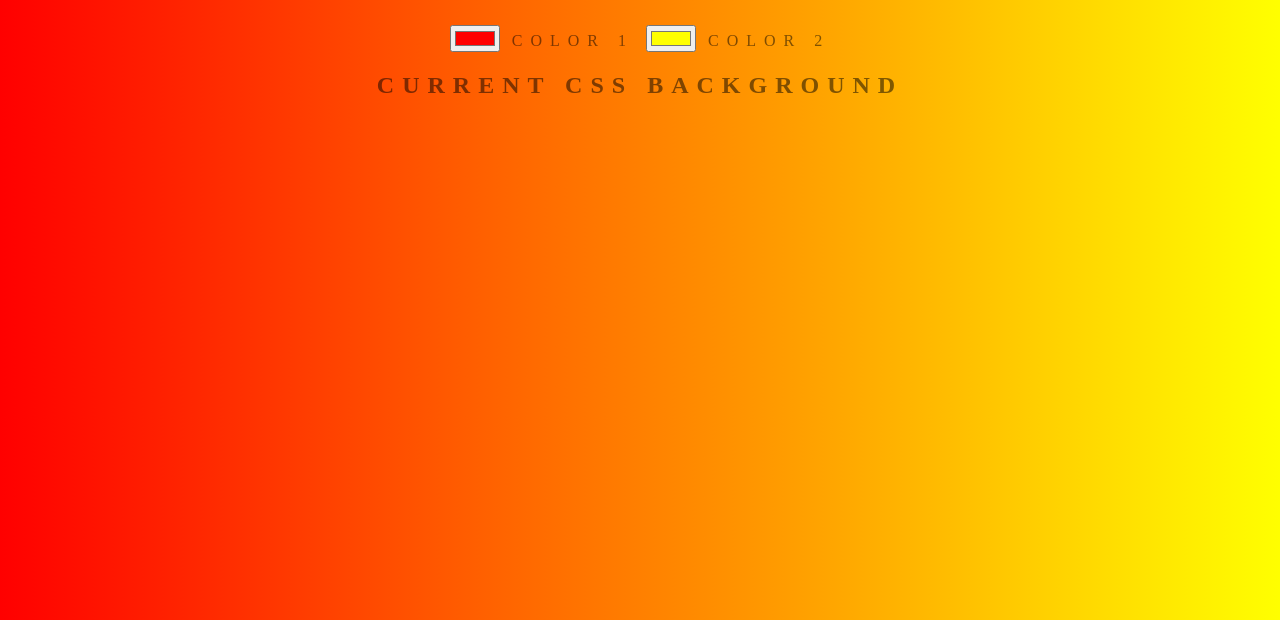
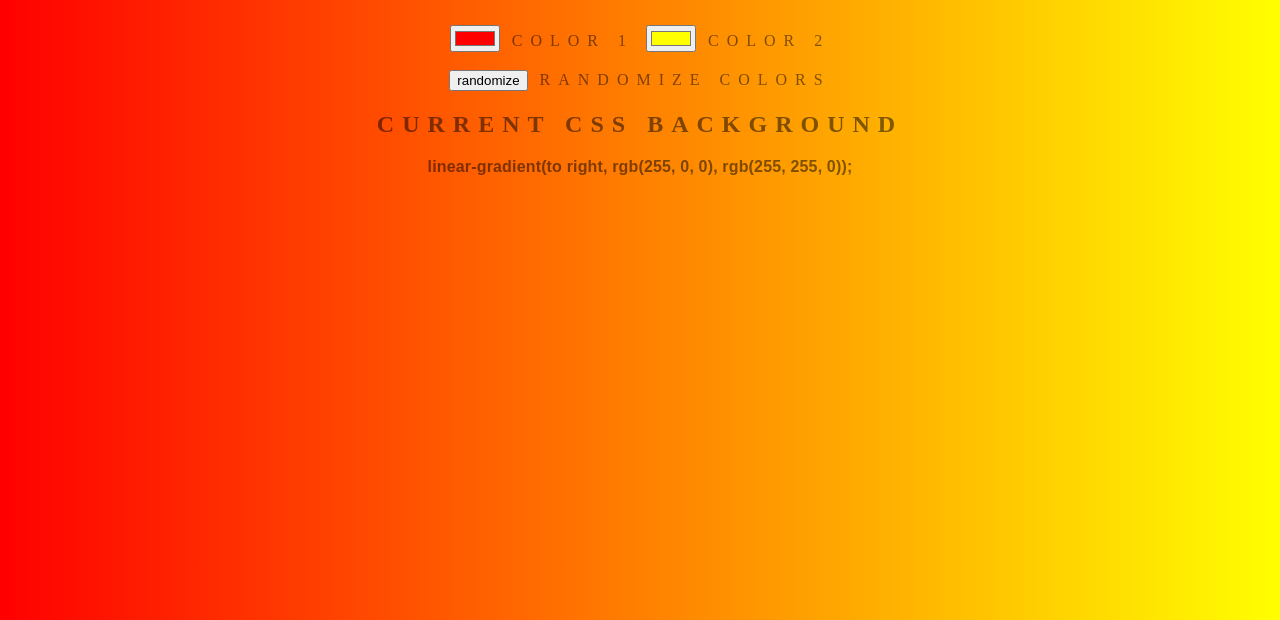
Before and after one commit to mark-mavis/background-generator, a plain HTML site: page index.html in a window 1280 px wide. Shown: the part 180-800 px from the top of the page. Drawn offline with Linux system fonts and the light colour scheme.

Commit message:
Add Random Input button

```diff
--- a/index.html
+++ b/index.html
@@ -15,6 +15,13 @@
     <input type="color" name="color2" value="#ffff00" class="color2">
     <label for="color2">Color 2</label>
 
+    <br>
+    <br>
+
+    <input type="button" name="random" value="randomize" class="randomize">
+    <label for="random">Randomize Colors</label>
+
+
     <h2>Current CSS Background</h2>
     <h3></h3>
 
```
